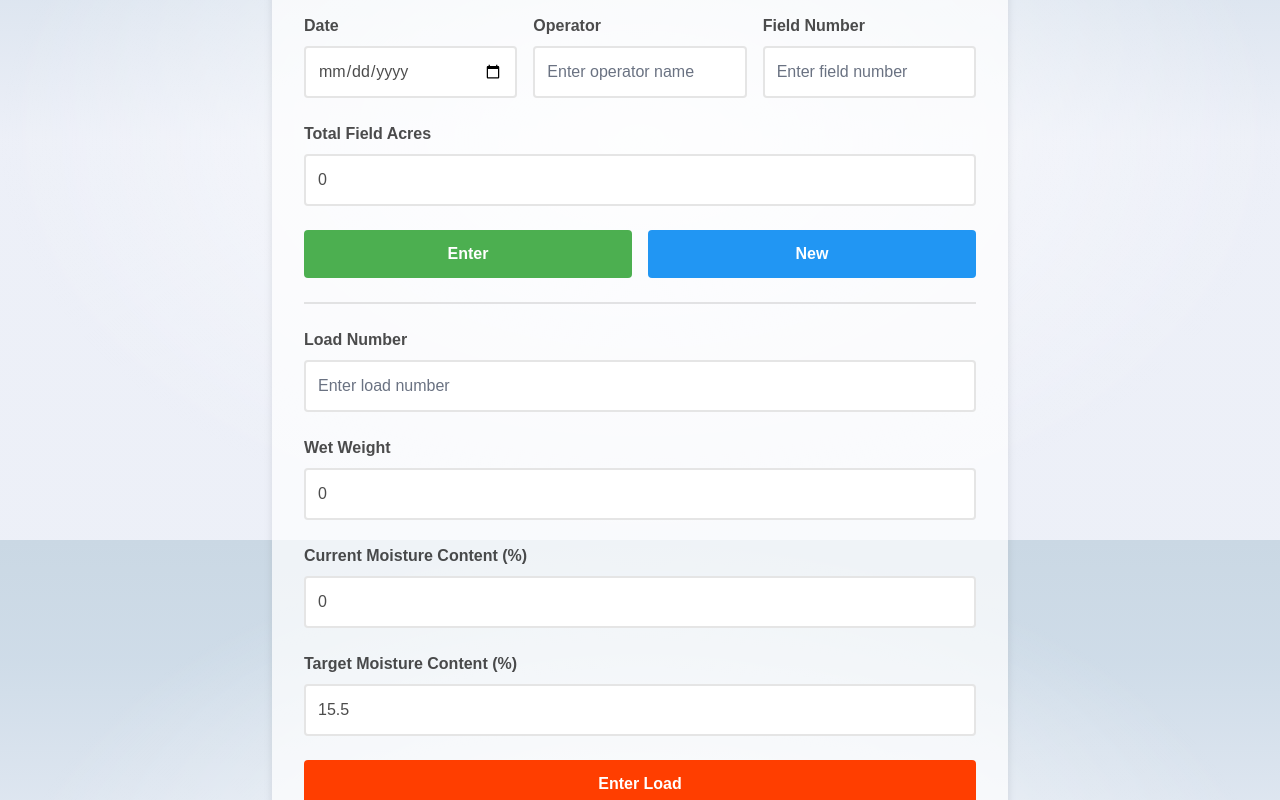
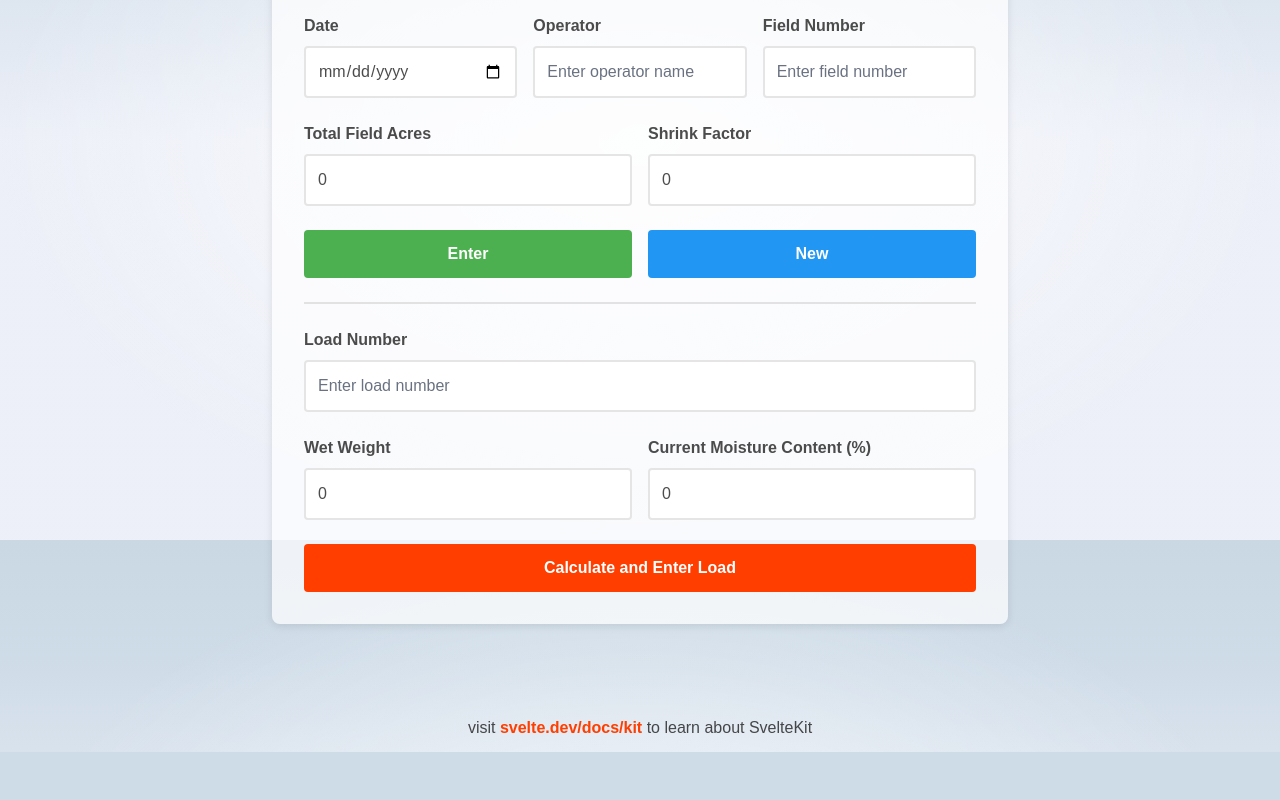
Before and after one commit to heidemanndesigns/GrainCalculator1, a SvelteKit app in the folder graincalculator/: page /grain-calculator in a window 1280 px wide. Shown: the part 260-1060 px from the top of the page. After the commit the page ends 1012 px from the top, so only its background shows below. Built offline with nearby package versions, Linux system fonts and the light colour scheme.

Commit message:
Add manual shrink factor input and calculation results to grain calculator. Update layout for better organization and display of load results.

```diff
--- a/graincalculator/src/routes/grain-calculator/+page.svelte
+++ b/graincalculator/src/routes/grain-calculator/+page.svelte
@@ -5,6 +5,7 @@
 	let fieldNumber = $state('');
 	let operator = $state('');
 	let totalFieldAcres = $state(0);
+	let manualShrinkFactor = $state(0);
 	let wetWeight = $state(0);
 	let moistureContent = $state(0);
 	let targetMoisture = $state(15.5); // Standard target moisture for corn
@@ -12,6 +13,11 @@
 	let dryWeight = $derived(0);
 	let shrinkFactor = $derived(0);
 	let moistureShrink = $derived(0);
+
+	let calculatedWetBushels = $state(0);
+	let calculatedDryWeight = $state(0);
+	let calculatedDryBushels = $state(0);
+	let showLoadResults = $state(false);
 
 	$effect(() => {
 		if (wetWeight > 0 && moistureContent > 0 && targetMoisture >= 0) {
@@ -40,15 +46,23 @@
 		fieldNumber = '';
 		operator = '';
 		totalFieldAcres = 0;
+		manualShrinkFactor = 0;
 	}
 
 	function enterLoad() {
+		// Calculate values
+		if (wetWeight > 0 && moistureContent > 0 && manualShrinkFactor > 0) {
+			calculatedWetBushels = wetWeight / 56;
+			calculatedDryWeight = wetWeight - (wetWeight * (moistureContent - 15) * manualShrinkFactor);
+			calculatedDryBushels = calculatedDryWeight / 56;
+			showLoadResults = true;
+		}
+
 		// TODO: Save/process the load data here
-		// For now, reset the form after entering the load
+		// Reset the load-specific fields after entering
 		loadNumber = '';
 		wetWeight = 0;
 		moistureContent = 0;
-		targetMoisture = 15.5;
 	}
 </script>
 
@@ -100,6 +114,7 @@
 				</div>
 			</div>
 
+			<div class="input-row">
 				<div class="input-group">
 					<label for="total-field-acres">Total Field Acres</label>
 					<input
@@ -111,6 +126,20 @@
 						placeholder="0"
 						disabled={isTopSectionLocked}
 					/>
+				</div>
+
+				<div class="input-group">
+					<label for="manual-shrink-factor">Shrink Factor</label>
+					<input
+						id="manual-shrink-factor"
+						type="number"
+						step="0.0001"
+						min="0"
+						bind:value={manualShrinkFactor}
+						placeholder="0"
+						disabled={isTopSectionLocked}
+					/>
+				</div>
 			</div>
 
 			<div class="top-section-buttons">
@@ -131,6 +160,7 @@
 			/>
 		</div>
 
+		<div class="input-row">
 			<div class="input-group">
 				<label for="wet-weight">Wet Weight</label>
 				<input
@@ -155,22 +185,30 @@
 					placeholder="0"
 				/>
 			</div>
-
-		<div class="input-group">
-			<label for="target">Target Moisture Content (%)</label>
-			<input
-				id="target"
-				type="number"
-				step="0.1"
-				min="0"
-				max="100"
-				bind:value={targetMoisture}
-				placeholder="15.5"
-			/>
 		</div>
 
-		<button class="reset-btn" onclick={enterLoad}>Enter Load</button>
+		<button class="reset-btn" onclick={enterLoad}>Calculate and Enter Load</button>
 	</div>
+
+	{#if showLoadResults}
+		<div class="load-results">
+			<h2>Load Calculation Results</h2>
+			<div class="result-card">
+				<div class="result-item">
+					<span class="label">Wet Bushels:</span>
+					<span class="value">{calculatedWetBushels.toFixed(2)}</span>
+				</div>
+				<div class="result-item">
+					<span class="label">Dry Weight:</span>
+					<span class="value">{calculatedDryWeight.toFixed(2)}</span>
+				</div>
+				<div class="result-item">
+					<span class="label">Dry Bushels:</span>
+					<span class="value">{calculatedDryBushels.toFixed(2)}</span>
+				</div>
+			</div>
+		</div>
+	{/if}
 
 	{#if dryWeight > 0}
 		<div class="results">
@@ -334,14 +372,17 @@
 		background: #cc2e00;
 	}
 
-	.results {
+	.results,
+	.load-results {
 		background: rgba(255, 255, 255, 0.7);
 		border-radius: 8px;
 		padding: 2rem;
 		box-shadow: 0 2px 8px rgba(0, 0, 0, 0.1);
+		margin-top: 2rem;
 	}
 
-	.results h2 {
+	.results h2,
+	.load-results h2 {
 		margin-top: 0;
 		margin-bottom: 1.5rem;
 		color: var(--color-theme-2);
```
Lines whose indentation alone changed are shown as unchanged.
